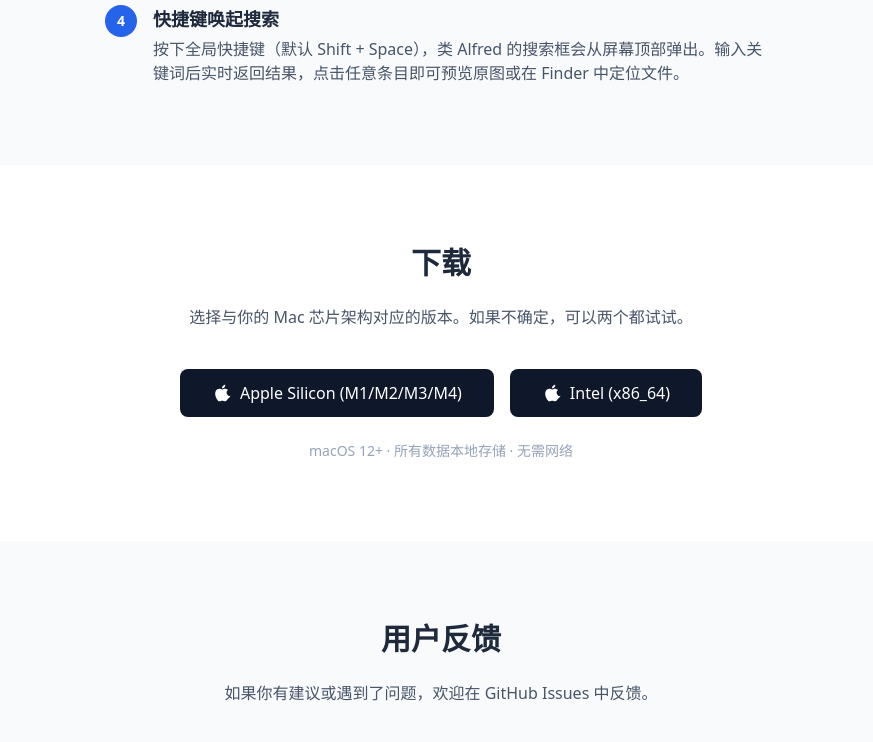
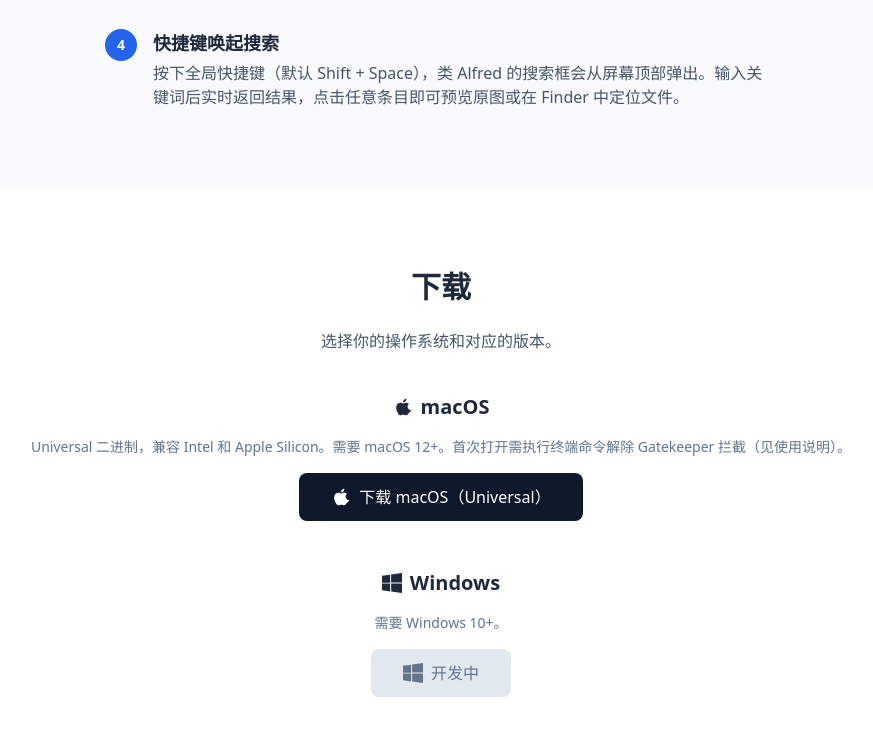
Before and after one commit to NemoHoHaloAi/isearch-site, a plain HTML site: page index.html in a window 1280 px wide. Shown: the part 2053-2795 px from the top of the page, without its empty margins (199-1072 px from the left). Drawn offline with nearby package versions, Linux system fonts and the light colour scheme.

Commit message:
Update index.html

```diff
--- a/index.html
+++ b/index.html
@@ -4,7 +4,7 @@
   <meta charset="UTF-8">
   <meta name="viewport" content="width=device-width, initial-scale=1.0">
   <title>iSearch — 像 Spotlight 一样搜索你忘记的图片</title>
-  <meta name="description" content="iSearch (AI搜图) 是一款 macOS 本地图片搜索工具，通过 OCR 技术让你用关键词快速找回曾经保存但忘记位置的截图、小票、发票等图片。">
+  <meta name="description" content="iSearch (AI搜图) 是一款 macOS / Windows 本地图片搜索工具，通过 OCR 技术让你用关键词快速找回曾经保存但忘记位置的截图、小票、发票等图片。">
   <script src="https://cdn.tailwindcss.com"></script>
   <style>
     html { scroll-behavior: smooth; }
@@ -36,7 +36,7 @@
   <section class="hero-gradient min-h-screen flex items-center justify-center pt-14">
     <div class="max-w-3xl mx-auto px-6 text-center">
       <h1 class="text-4xl md:text-5xl font-bold text-white leading-tight mb-6" data-zh="像 Spotlight 一样<br>搜索你忘记的图片" data-en="Search Forgotten Images<br>Like Spotlight"></h1>
-      <p class="text-lg md:text-xl text-slate-400 mb-10 max-w-xl mx-auto" data-zh="iSearch 是一款 macOS 本地工具，通过 OCR 索引你电脑中的截图、小票、发票等图片，让你用关键词快速找回它们。" data-en="A native macOS tool that indexes your screenshots, receipts, and invoices with OCR, so you can find them instantly with keywords."></p>
+      <p class="text-lg md:text-xl text-slate-400 mb-10 max-w-xl mx-auto" data-zh="iSearch 是一款 macOS / Windows 本地工具，通过 OCR 索引你电脑中的截图、小票、发票等图片，让你用关键词快速找回它们。" data-en="A native macOS & Windows tool that indexes your screenshots, receipts, and invoices with OCR, so you can find them instantly with keywords."></p>
       <a href="#download"
          class="inline-block bg-blue-600 hover:bg-blue-500 text-white font-medium px-8 py-3 rounded-lg text-lg transition"
          data-zh="免费下载" data-en="Download Free"></a>
@@ -60,7 +60,7 @@
             <svg class="w-5 h-5 text-blue-600" fill="none" stroke="currentColor" viewBox="0 0 24 24"><path stroke-linecap="round" stroke-linejoin="round" stroke-width="2" d="M13 10V3L4 14h7v7l9-11h-7z"/></svg>
           </div>
           <h3 class="text-lg font-semibold mb-2" data-zh="闪电索引" data-en="Lightning Index"></h3>
-          <p class="text-slate-600" data-zh="基于 macOS Vision Framework 进行 OCR 识别，搜索响应在 1 秒以内，无需等待。" data-en="Powered by macOS Vision Framework for OCR. Search results appear in under 1 second."></p>
+          <p class="text-slate-600" data-zh="macOS 使用 Vision Framework，Windows 使用 Windows.Media.Ocr，搜索响应在 1 秒以内，无需等待。" data-en="macOS uses Vision Framework, Windows uses Windows.Media.Ocr. Search results appear in under 1 second."></p>
         </div>
         <div class="bg-slate-50 rounded-xl p-6">
           <div class="w-10 h-10 rounded-lg bg-blue-100 flex items-center justify-center mb-4">
@@ -130,22 +130,34 @@
   <section id="download" class="py-20 bg-white">
     <div class="max-w-5xl mx-auto px-6 text-center">
       <h2 class="text-3xl font-bold mb-6" data-zh="下载" data-en="Download"></h2>
-      <p class="text-slate-600 mb-10 max-w-lg mx-auto" data-zh="选择与你的 Mac 芯片架构对应的版本。如果不确定，可以两个都试试。" data-en="Choose the version that matches your Mac's chip. If you're unsure, either should work."></p>
-      <div class="flex flex-col sm:flex-row gap-4 justify-center">
-        <a href="https://github.com/NemoHoHaloAi/isearch-site/releases/download/v0.1.0/iSearch_0.1.0_aarch64.dmg"
+      <p class="text-slate-600 mb-10 max-w-lg mx-auto" data-zh="选择你的操作系统和对应的版本。" data-en="Choose your operating system and download the right version."></p>
+
+      <!-- macOS -->
+      <h3 class="text-xl font-semibold mb-4 flex items-center justify-center gap-2">
+        <svg class="w-5 h-5" fill="currentColor" viewBox="0 0 24 24"><path d="M18.71 19.5C17.88 20.74 17 21.95 15.66 21.97C14.32 21.99 13.89 21.18 12.37 21.18C10.84 21.18 10.37 21.95 9.09 21.99C7.78 22.03 6.79 20.63 5.95 19.39C4.26 16.94 2.93 12.35 4.7 9.28C5.57 7.77 7.13 6.81 8.82 6.78C10.1 6.76 11.32 7.66 12.1 7.66C12.89 7.66 14.37 6.6 15.94 6.78C17.5 6.95 18.58 7.53 19.26 8.52C17.6 9.53 17.09 11.52 17.86 13.05C18.63 14.58 19.83 15.68 21.19 15.66C21.73 15.66 22.13 15.31 22.55 15.13C22.02 15.78 21.58 16.5 21.14 17.16L18.71 19.5ZM13 3.5C13.73 2.67 14.94 2.04 15.94 2C16.07 3.17 15.6 4.35 14.9 5.19C14.21 6.04 13.07 6.7 11.95 6.6C11.8 5.46 12.36 4.26 13 3.5Z"/></svg>
+        <span data-zh="macOS" data-en="macOS"></span>
+      </h3>
+      <p class="text-sm text-slate-500 mb-4" data-zh="Universal 二进制，兼容 Intel 和 Apple Silicon。需要 macOS 12+。首次打开需执行终端命令解除 Gatekeeper 拦截（见使用说明）。" data-en="Universal binary compatible with Intel &amp; Apple Silicon. Requires macOS 12+. First launch requires a terminal command to bypass Gatekeeper (see instructions above)."></p>
+      <div class="flex justify-center mb-12">
+        <a href="https://github.com/NemoHoHaloAi/isearch-site/releases/download/v0.1.1/iSearch_0.1.1_universal.dmg"
            class="inline-flex items-center justify-center gap-2 bg-slate-900 hover:bg-slate-800 text-white font-medium px-8 py-3 rounded-lg transition">
           <svg class="w-5 h-5" fill="currentColor" viewBox="0 0 24 24"><path d="M18.71 19.5C17.88 20.74 17 21.95 15.66 21.97C14.32 21.99 13.89 21.18 12.37 21.18C10.84 21.18 10.37 21.95 9.09 21.99C7.78 22.03 6.79 20.63 5.95 19.39C4.26 16.94 2.93 12.35 4.7 9.28C5.57 7.77 7.13 6.81 8.82 6.78C10.1 6.76 11.32 7.66 12.1 7.66C12.89 7.66 14.37 6.6 15.94 6.78C17.5 6.95 18.58 7.53 19.26 8.52C17.6 9.53 17.09 11.52 17.86 13.05C18.63 14.58 19.83 15.68 21.19 15.66C21.73 15.66 22.13 15.31 22.55 15.13C22.02 15.78 21.58 16.5 21.14 17.16L18.71 19.5ZM13 3.5C13.73 2.67 14.94 2.04 15.94 2C16.07 3.17 15.6 4.35 14.9 5.19C14.21 6.04 13.07 6.7 11.95 6.6C11.8 5.46 12.36 4.26 13 3.5Z"/></svg>
-          <span data-zh="Apple Silicon (M1/M2/M3/M4)" data-en="Apple Silicon (M1/M2/M3/M4)"></span>
-        </a>
-        <a href="https://github.com/NemoHoHaloAi/isearch-site/releases/download/v0.1.0/iSearch_0.1.0_x64.dmg"
-           class="inline-flex items-center justify-center gap-2 bg-slate-900 hover:bg-slate-800 text-white font-medium px-8 py-3 rounded-lg transition">
-          <svg class="w-5 h-5" fill="currentColor" viewBox="0 0 24 24"><path d="M18.71 19.5C17.88 20.74 17 21.95 15.66 21.97C14.32 21.99 13.89 21.18 12.37 21.18C10.84 21.18 10.37 21.95 9.09 21.99C7.78 22.03 6.79 20.63 5.95 19.39C4.26 16.94 2.93 12.35 4.7 9.28C5.57 7.77 7.13 6.81 8.82 6.78C10.1 6.76 11.32 7.66 12.1 7.66C12.89 7.66 14.37 6.6 15.94 6.78C17.5 6.95 18.58 7.53 19.26 8.52C17.6 9.53 17.09 11.52 17.86 13.05C18.63 14.58 19.83 15.68 21.19 15.66C21.73 15.66 22.13 15.31 22.55 15.13C22.02 15.78 21.58 16.5 21.14 17.16L18.71 19.5ZM13 3.5C13.73 2.67 14.94 2.04 15.94 2C16.07 3.17 15.6 4.35 14.9 5.19C14.21 6.04 13.07 6.7 11.95 6.6C11.8 5.46 12.36 4.26 13 3.5Z"/></svg>
-          <span data-zh="Intel (x86_64)" data-en="Intel (x86_64)"></span>
+          <span data-zh="下载 macOS（Universal）" data-en="Download macOS (Universal)"></span>
         </a>
       </div>
-      <p class="text-sm text-slate-400 mt-6">
-        <span data-zh="macOS 12+ &middot; 所有数据本地存储 &middot; 无需网络" data-en="macOS 12+ &middot; All data stored locally &middot; No network required"></span>
-      </p>
+
+      <!-- Windows -->
+      <h3 class="text-xl font-semibold mb-4 flex items-center justify-center gap-2">
+        <svg class="w-5 h-5" fill="currentColor" viewBox="0 0 24 24"><path d="M0 3.449L9.75 2.1v9.451H0m10.949-9.602L24 0v11.4H10.949M0 12.6h9.75v9.451L0 20.699M10.949 12.6H24V24l-12.9-1.801"/></svg>
+        <span data-zh="Windows" data-en="Windows"></span>
+      </h3>
+      <p class="text-sm text-slate-500 mb-4" data-zh="需要 Windows 10+。" data-en="Requires Windows 10+."></p>
+      <div class="flex justify-center items-center gap-2">
+        <span class="inline-flex items-center gap-2 bg-slate-200 text-slate-500 font-medium px-8 py-3 rounded-lg cursor-not-allowed">
+          <svg class="w-5 h-5" fill="currentColor" viewBox="0 0 24 24"><path d="M0 3.449L9.75 2.1v9.451H0m10.949-9.602L24 0v11.4H10.949M0 12.6h9.75v9.451L0 20.699M10.949 12.6H24V24l-12.9-1.801"/></svg>
+          <span data-zh="开发中" data-en="Coming Soon"></span>
+        </span>
+      </div>
     </div>
   </section>
 
```
